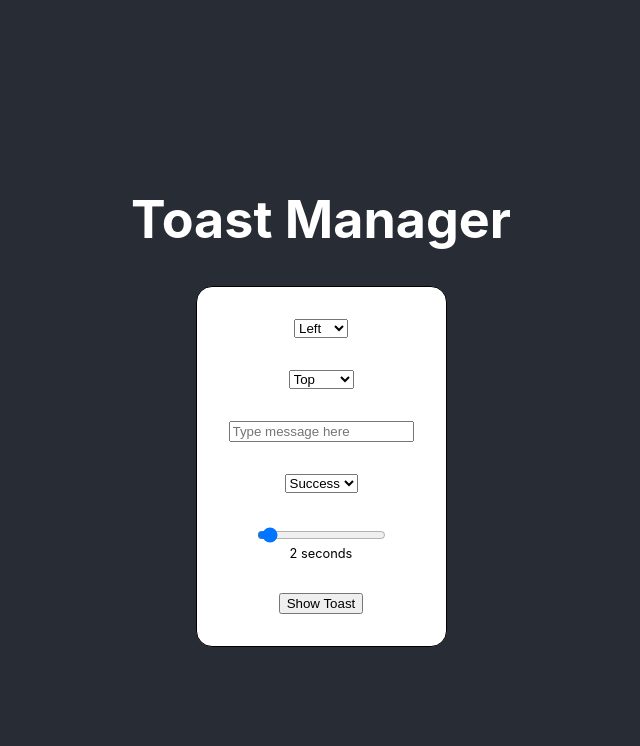
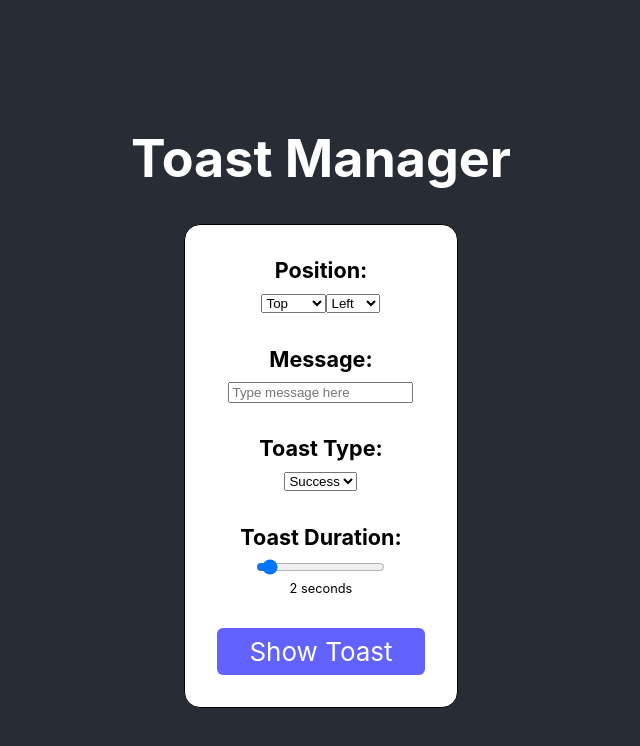
Before and after one commit to rubeun/toast-manager, a React (Create React App) app: page / in a window 1280 px wide. Shown: the top 746 px of the page, without its empty margins (319-959 px from the left). Built offline with nearby package versions, Linux system fonts and the light colour scheme.

Commit message:
style ToastCreator

```diff
--- a/src/components/ToastCreator/ToastCreator.module.css
+++ b/src/components/ToastCreator/ToastCreator.module.css
@@ -10,6 +10,11 @@
   border: 1px solid black;
   border-radius: 1rem;
   background-color: white;
+  color: black;
+}
+
+.toastCreatorOptions h5{
+  margin: 0;
 }
 
 .toastDuration {
@@ -17,3 +22,20 @@
   font-size: 0.8rem;
   padding-top: 0;
 }
+
+.toastButton {
+  all: unset;
+  border-radius: 6px;
+  padding: 0.5rem 2rem;
+  background-color: #6262ff;
+  color: white;
+  cursor: pointer;
+}
+
+.toastButton:hover {
+  background-color: #8d8dfa;
+}
+
+.toastButton:active {
+  background-color: #3535ff;
+}
--- a/src/components/ToastCreator/ToastCreator.tsx
+++ b/src/components/ToastCreator/ToastCreator.tsx
@@ -1,8 +1,7 @@
 import React, { useState } from "react";
-import type { Message } from "../../App";
 import styles from "./ToastCreator.module.css";
 
-const ToastCreator = ({initialiseToast}:any)  => {
+const ToastCreator = ({ initialiseToast }:any)  => {
   const [horizontalPosition, setHorizontalPosition] = useState("left");
   const [verticalPosition, setVerticalPosition] = useState("top");
   const [toastMessage, setToastMessage] = useState("");
@@ -47,22 +46,32 @@ const ToastCreator = ({initialiseToast}:any)  => {
 
   return (
     <div className={styles.toastCreator}>
+      <div className={styles.toastCreatorOptions}>
+        <h5>Position:</h5>
+        <select onChange={changeVerticalPosition} value={verticalPosition}>
+          <option value="top">Top</option>
+          <option value="bottom">Bottom</option>
+        </select>
         <select onChange={changeHorizontalPosition} value={horizontalPosition}>
           <option value="left">Left</option>
           <option value="right">Right</option>
         </select>
-      <select onChange={changeVerticalPosition} value={verticalPosition}>
-        <option value="top">Top</option>
-        <option value="bottom">Bottom</option>
-      </select>
+      </div>
+      <div className={styles.toastCreatorOptions}>
+        <h5>Message:</h5>
         <input type="text" placeholder="Type message here" onChange={changeToastMessage} value={toastMessage} />
+      </div>
+      <div className={styles.toastCreatorOptions}>
+        <h5>Toast Type:</h5>
         <select onChange={changeToastType} value={toastType}>
           <option value="success">Success</option>
           <option value="error">Error</option>
           <option value="warning">Warning</option>
           <option value="info">Info</option>
         </select>
-      <div className={styles.toastDuration}>
+      </div>
+      <div className={styles.toastCreatorOptions}>
+        <h5>Toast Duration:</h5>
         <input
           type="range"
           min={1}
@@ -70,9 +79,9 @@ const ToastCreator = ({initialiseToast}:any)  => {
           value={toastDuration}
           onChange={changeToastDuration}
         />
-        <div>{toastDuration} seconds</div>
+        <div className={styles.toastDuration}>{toastDuration} seconds</div>
       </div>
-      <button onClick={createToast}>Show Toast</button>
+      <button className={styles.toastButton} onClick={createToast}>Show Toast</button>
     </div>
   );
 }
```
Lines whose indentation alone changed are shown as unchanged.
